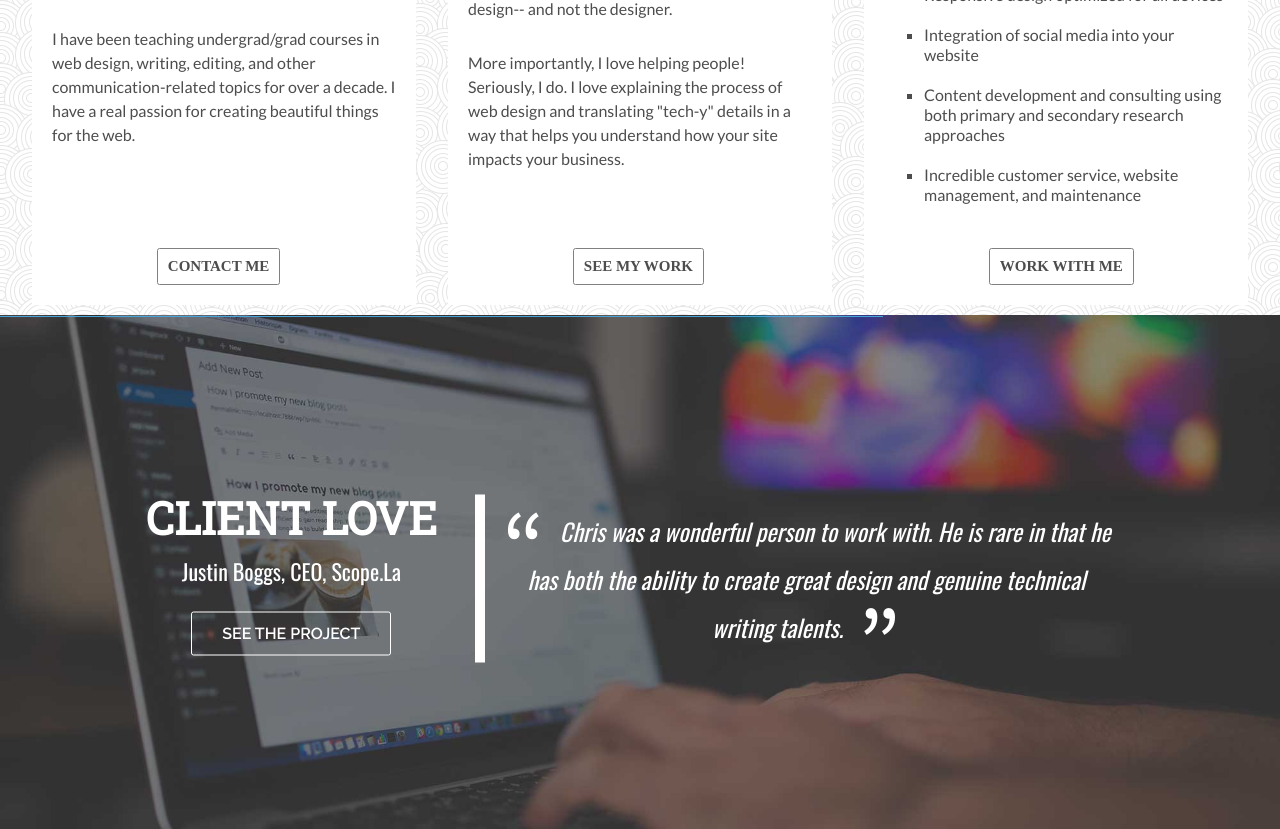
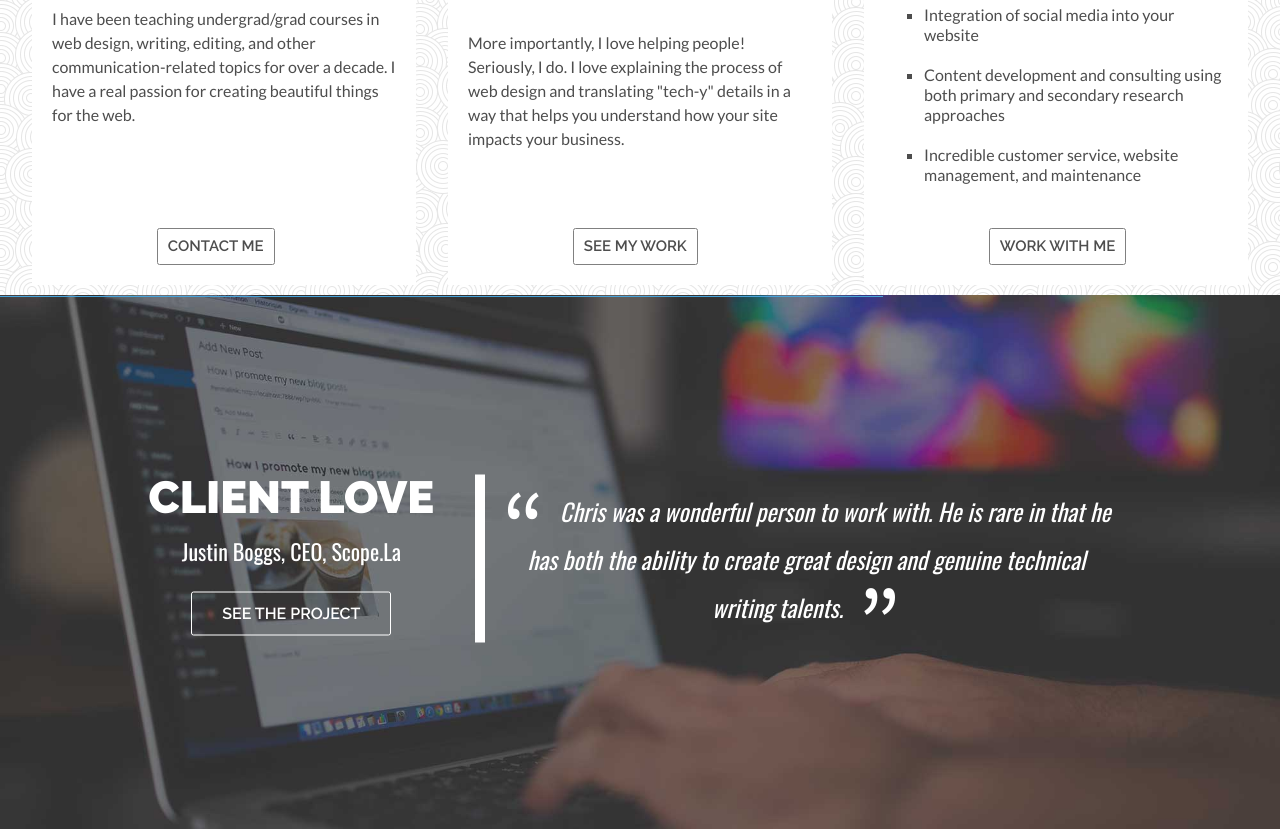
Before and after one commit to doctorlam/training, a website: page index.html in a window 1280 px wide. Shown: the part 1113-1942 px from the top of the page. Drawn offline with nearby package versions, Linux system fonts and the light colour scheme.

Commit message:
fixed h1 styles for quote panel

```diff
--- a/style.css
+++ b/style.css
@@ -385,7 +385,7 @@ nav a, nav a:visited {
 .homepage {
 	background-image:url('images/swirl_pattern_opaque.jpg') !important;
 	background-attachment: fixed;
-	padding: 40px 0 0px 0;
+	padding: 20px 0 0px 0;
 
 	}
 .buttons {
@@ -395,7 +395,7 @@ nav a, nav a:visited {
 }
 .button {
   	display: block;
-  	font-family: 'raleway' sans-serif;
+  	font-family: 'raleway', sans-serif;
 	text-decoration: none;
 	color: #4D4D4D;
 	border: 1px gray solid;
@@ -710,7 +710,7 @@ z-index: 1000
 }
 .vertical-center h1 {
 	padding-bottom: 30px;
-	font-family: 'raleway' sans-serif;
+	font-family: 'raleway', sans-serif;
 	text-transform: uppercase;
 	font-size: 40px;
 	font-weight: 900;
@@ -725,7 +725,7 @@ z-index: 1000
 }
 .quote-panel-1 h1, .quote-panel-2 h1, .quote-panel-3 h1 {
 	padding-bottom: 20px;
-	font-family: 'raleway' sans-serif;
+	font-family: 'raleway', sans-serif;
 	text-transform: uppercase;
 	font-size: 45px;
 	font-weight: 900;
```
